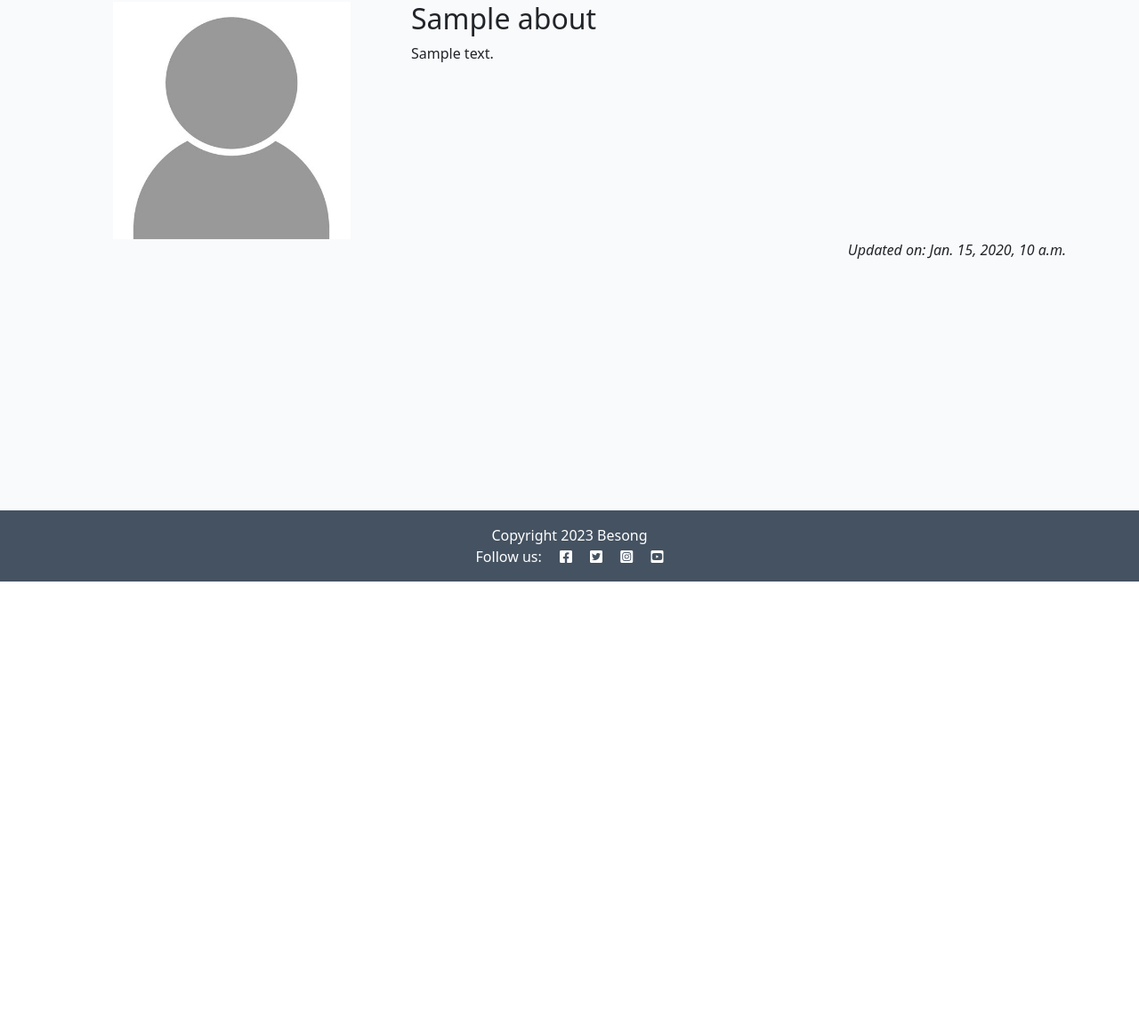
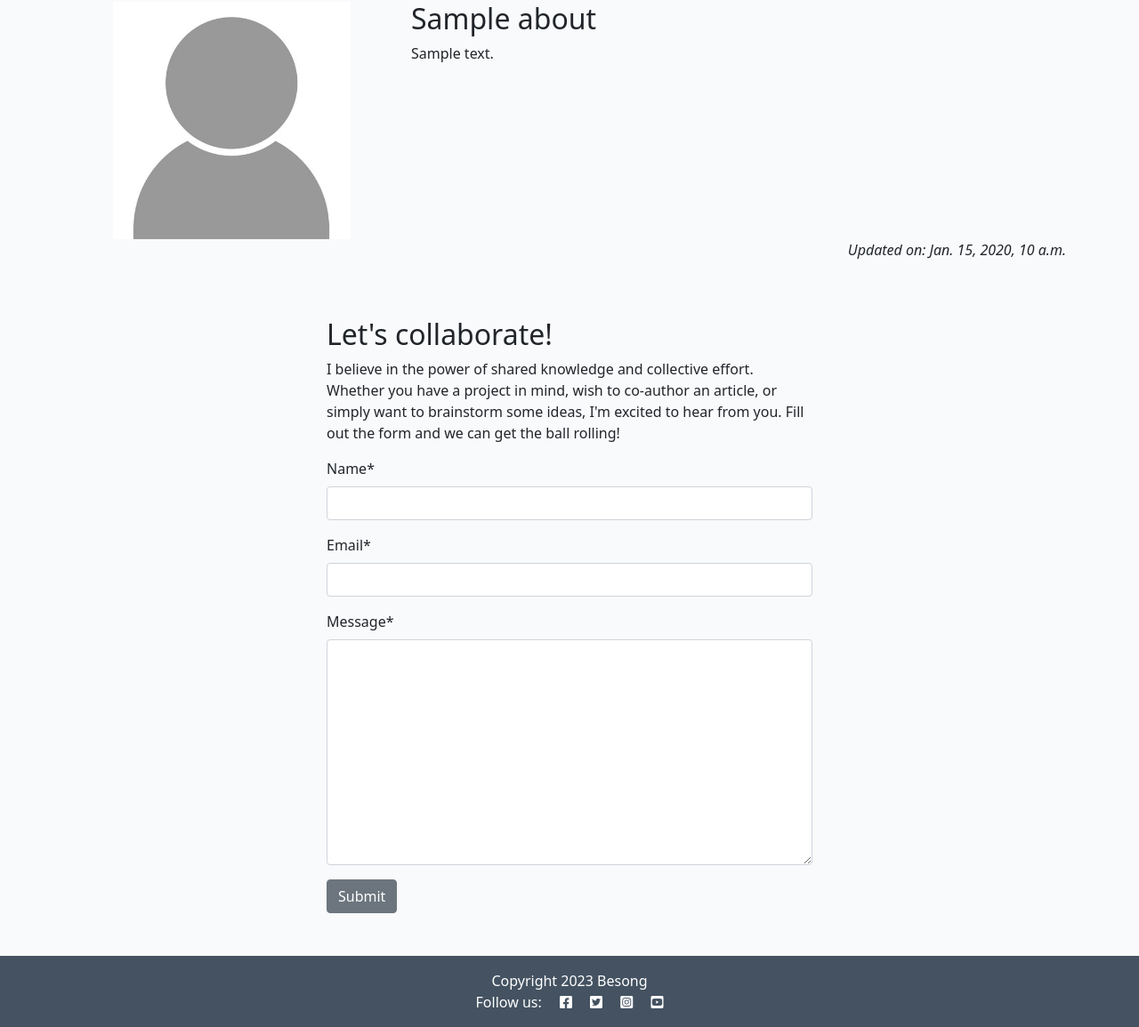
Before and after one commit to Eyongtarh/Tennis-blog, a Django app: page /about/ in a window 1280 px wide. Shown: the part 146-1301 px from the top of the page at 89% size. Before the commit the page ends 800 px from the top, so only its background shows below. Run offline with Django 4.2, Linux system fonts and the light colour scheme; tables that the repository leaves empty hold one stand-in row (values such as "Sample post"); some libraries are stand-ins or nearby versions.

Commit message:
add forms.py to about app and wires

```diff
--- /dev/null
+++ b/about/forms.py
@@ -0,0 +1,8 @@
+from .models import CollaborateRequest
+from django import forms
+
+
+class CollaborateForm(forms.ModelForm):
+    class Meta:
+        model = CollaborateRequest
+        fields = ('name', 'email', 'message')
--- a/about/models.py
+++ b/about/models.py
@@ -8,3 +8,13 @@ class About(models.Model):
 
     def __str__(self):
         return self.title
+
+
+class CollaborateRequest(models.Model):
+    name = models.CharField(max_length=200)
+    email = models.EmailField()
+    message = models.TextField()
+    read = models.BooleanField(default=False)
+
+    def __str__(self):
+        return f"Collaboration request from {self.name}"
--- a/about/templates/about/about.html
+++ b/about/templates/about/about.html
@@ -1,22 +1,40 @@
-{% extends 'base.html' %} {% block content %} {% load static %}
+{% extends 'base.html' %}
+{% load static %}
+{% load crispy_forms_tags %}
+
+{% block content %}
   <div class="container mt-5">
     <div class="row">
-    <div class="col-4 text-center">
+      <div class="col-12 col-md-4 text-center">
         <img src="{% static 'images/nobody.jpg' %}" width="75%" />
       </div>
-    <div class="col-8">
-      <!-- Title goes between these h2 tags -->
+      <div class="col-12 col-md-8">
         <h2>{{ about.title }}</h2>
-      <!-- Content goes directly underneath this -->
-      {{ about.content | safe }}
+        {{ about.content|safe }}
       </div>
     </div>
     <div class="row">
       <div class="col text-right">
         <!-- Updated on field goes in here -->
 
-      <p class="text-end"><em>Updated on: {{ about.updated_on }}</em></p>
+        <p class="text-end">
+          <em>Updated on: {{ about.updated_on }}</em>
+        </p>
+      </div>
+    </div>
+    <div class="row justify-content-center">
+      <div class="col-12 col-md-6 my-5">
+        <h2>Let's collaborate!</h2>
+        <p>I believe in the power of shared knowledge and collective effort. Whether you have a project in mind, wish to co-author an article, or simply want to brainstorm some ideas, I'm excited to hear from you. Fill out the form and we can get the ball rolling!</p>
+
+        <!--  add your form here. Your submit button should
+                                have the classes of btn, btn-secondary  -->
+        <form method="post">
+          {{ collaborate_form|crispy }}
+          {% csrf_token %}
+          <button class="btn btn-secondary" type="submit">Submit</button>
+        </form>
       </div>
     </div>
   </div>
-{% endblock content %}
+{% endblock %}
--- a/about/views.py
+++ b/about/views.py
@@ -1,15 +1,26 @@
 from django.shortcuts import render
+from django.contrib import messages
 from .models import About
+from .forms import CollaborateForm
 
 
 def about_me(request):
     """
     Renders the About page
     """
+
+    if request.method == "POST":
+        collaborate_form = CollaborateForm(data=request.POST)
+        if collaborate_form.is_valid():
+            collaborate_form.save()
+            messages.add_message(request, messages.SUCCESS, """Collaboration
+            request received! I endeavour to respond within 2 working days.""")
+
     about = About.objects.all().order_by('-updated_on').first()
+    collaborate_form = CollaborateForm()
 
     return render(
         request,
         "about/about.html",
-        {"about": about},
+        {"about": about, "collaborate_form": collaborate_form},
     )
--- a/blog/views.py
+++ b/blog/views.py
@@ -30,6 +30,7 @@ def post_detail(request, slug):
     comments = post.comments.all().order_by("-created_on")
     comment_count = post.comments.filter(approved=True).count()
     if request.method == "POST":
+        print("Received a POST request")
         comment_form = CommentForm(data=request.POST)
         if comment_form.is_valid():
             comment = comment_form.save(commit=False)
@@ -37,6 +38,7 @@ def post_detail(request, slug):
             comment.post = post
             comment.save()
     comment_form = CommentForm()
+    print("About to render template")
 
     return render(
         request,
```
Also changed, not shown: about/admin.py (+14 -1 lines), about/migrations/0002_collaboraterequest.py (added). Lines whose indentation alone changed are shown as unchanged.
